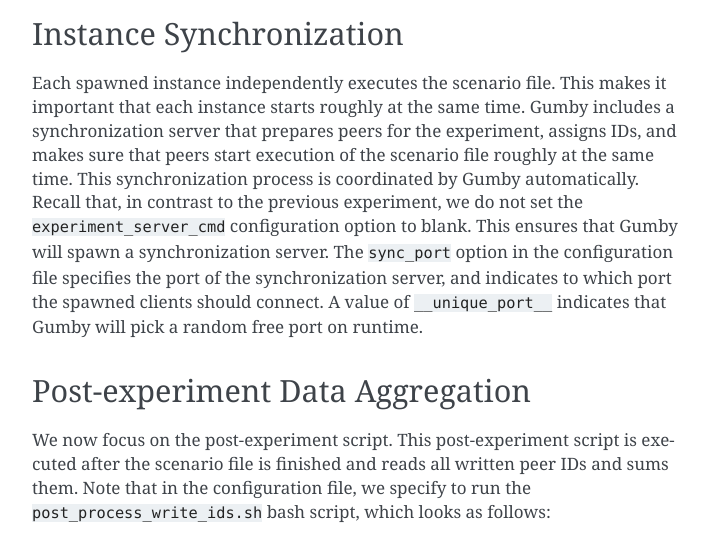
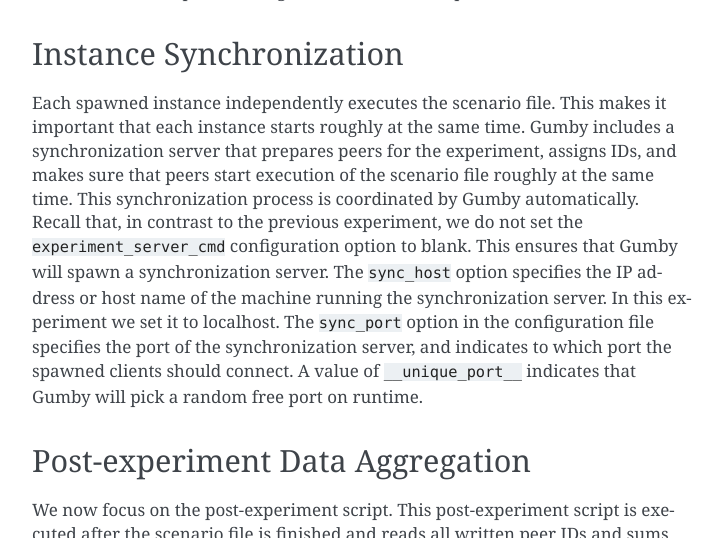
Before and after one commit to Tribler/gumby, a Sphinx documentation site: the page built from docs/tutorials/experiment_tutorial_2.rst, in a window 1280 px wide and 900 px high, scrolled down 2498 px, cut to the strip 0-538 px from the top of the window. Shown: the whole strip, without its empty margins (388-1106 px from the left). Built offline with Sphinx 7.4.7, drawn with Linux system fonts in a browser that asks for light colours; some of the changed text lies outside the part shown.

```diff
--- a/docs/tutorials/experiment_tutorial_2.rst
+++ b/docs/tutorials/experiment_tutorial_2.rst
@@ -83,6 +83,8 @@
 Recall that, in contrast to the previous experiment, we do not set the ``experiment_server_cmd`` configuration option
 to blank.
 This ensures that Gumby will spawn a synchronization server.
+The ``sync_host`` option specifies the IP address or host name of the machine running the synchronization server.
+In this experiment we set it to localhost.
 The ``sync_port`` option in the configuration file specifies the port of the synchronization server, and indicates to
 which port the spawned clients should connect. A value of ``__unique_port__`` indicates that Gumby will pick a random
 free port on runtime.
--- a/docs/tutorials/simple_ipv8.conf
+++ b/docs/tutorials/simple_ipv8.conf
@@ -4,4 +4,5 @@
 local_instance_cmd = "process_guard.py -c launch_scenario.py -n $INSTANCES_TO_RUN -t $EXPERIMENT_TIME -m $OUTPUT_DIR -o $OUTPUT_DIR "
 post_process_cmd = graph_process_guard_data.sh
 scenario_file = simple_ipv8.scenario
+sync_host = localhost
 sync_port = __unique_port__
--- a/docs/tutorials/synchronized_instances.conf
+++ b/docs/tutorials/synchronized_instances.conf
@@ -7,5 +7,6 @@
 # The scenario file to run after an instance has spawned.
 scenario_file = write_ids.scenario
 
-# The port of the synchronization server.
+# The host and port of the synchronization server.
+sync_host = localhost
 sync_port = __unique_port__
```
Also changed, not shown: 1 other file.
